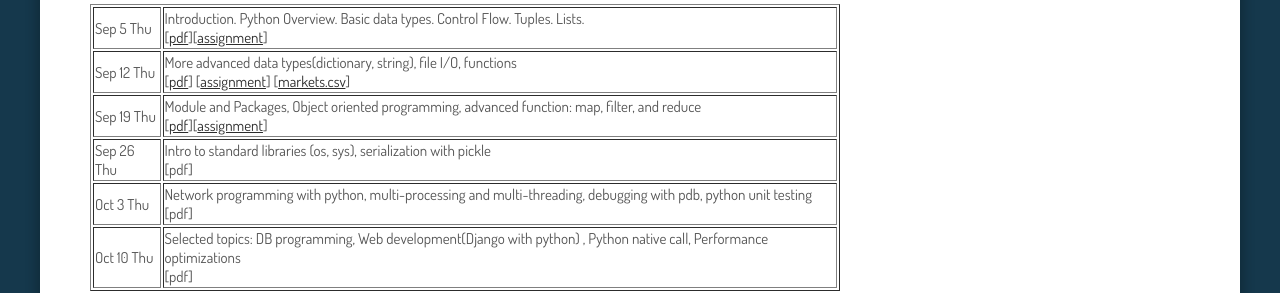
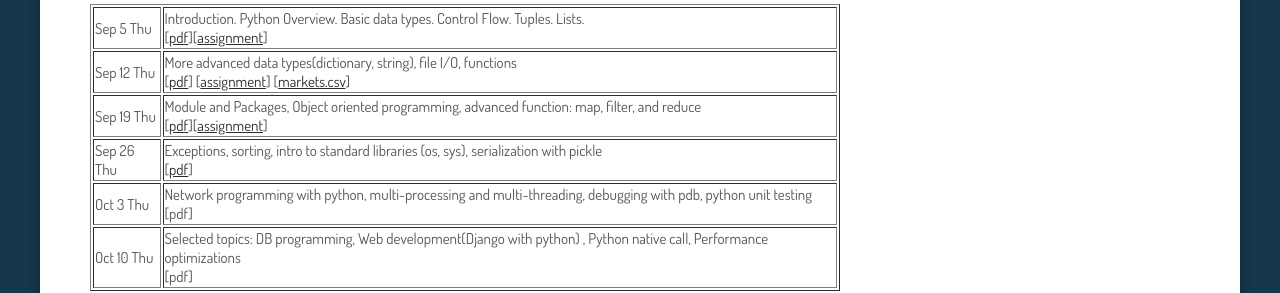
Before and after one commit to jikk/jikk_web, a plain HTML site: page teaching/3101-3/index.html in a window 1280 px wide. Shown: the part 800-1093 px from the top of the page. Drawn offline with Linux system fonts and the light colour scheme.

Commit message:
lecture 4 uploaded

```diff
--- a/teaching/3101-3/index.html
+++ b/teaching/3101-3/index.html
@@ -96,8 +96,8 @@ Released   : 20130326
             </tr>
             <tr>
               <td>Sep 26 Thu</td>
-              <td>Intro to standard libraries (os, sys), serialization with pickle
-                <br>[pdf]</td>
+              <td>Exceptions, sorting, intro to standard libraries (os, sys), serialization with pickle
+                <br>[<a href="files/Lecture4.pdf">pdf</a>]</td>
             </tr>
             <tr>
               <td>Oct 3 Thu</td>
```
Also changed, not shown: 2 other files.
